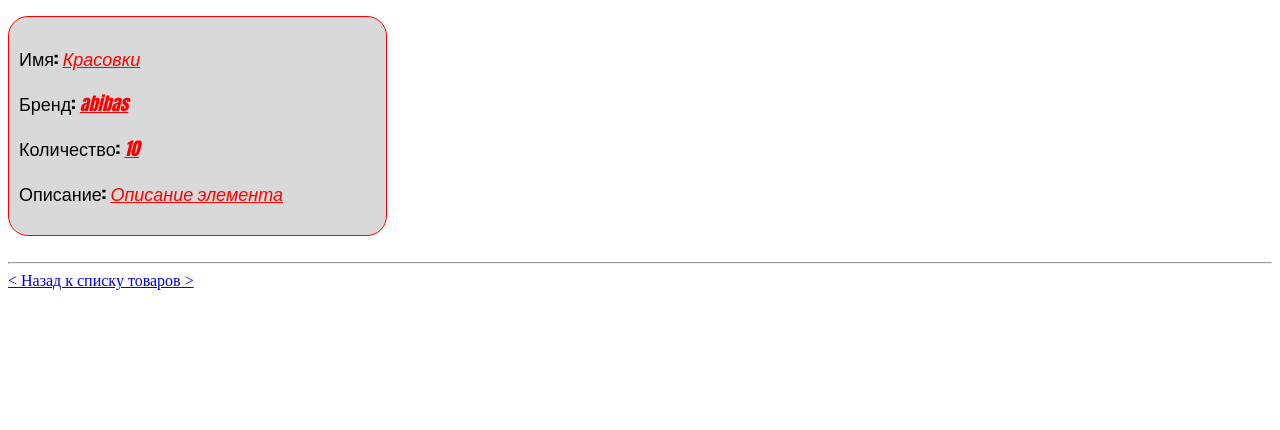
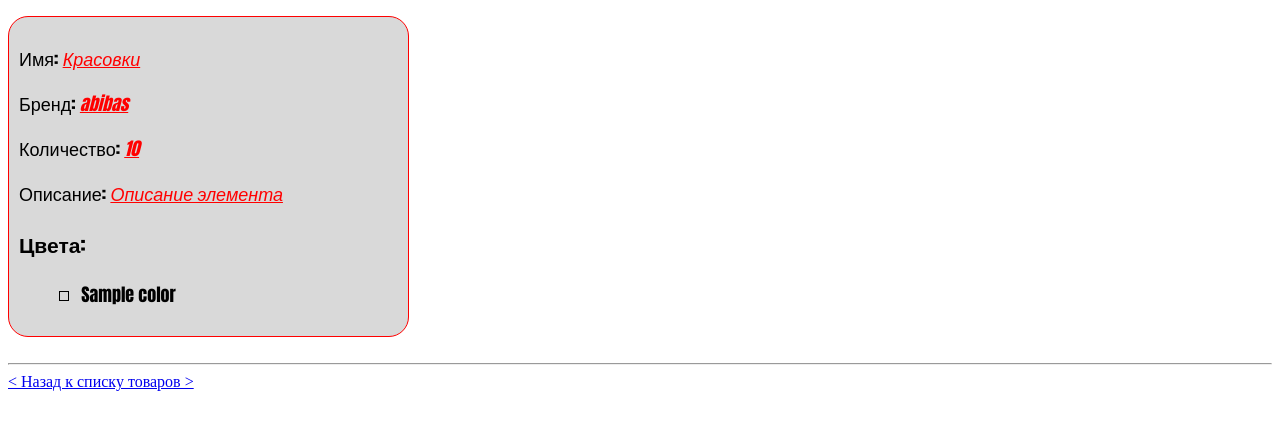
Before and after one commit to Vansilkn/FirstDjango_24082025, a Django app: page /item/1/ in a window 1280 px wide. Shown: the part 48-478 px from the top of the page. Run offline with Django 5.2, Linux system fonts and the light colour scheme; data comes from the database, SQL or seed files in the repository; tables that the repository leaves empty hold one stand-in row (values such as "Sample post").

Commit message:
Done.M4:Part2,_task1-2

```diff
--- a/MainApp/models.py
+++ b/MainApp/models.py
@@ -2,9 +2,20 @@ from django.db import models
 
 
 # Create your models here.
+
+class Color(models.Model):
+   name = models.CharField(max_length=32)
+
+   def __repr__(self):
+       return f"Color({self.name})"
+
 
 class Item(models.Model):
     name  = models.CharField(max_length=100)
     brand = models.CharField(max_length=100)
     count = models.PositiveIntegerField()
     description = models.TextField(max_length=300, default="Описание элемента")
+    colors = models.ManyToManyField(to=Color)
+
+    def __repr__(self):
+        return f"Item({self.name})"
--- /dev/null
+++ b/MainApp/static/MainApp/color.css
@@ -0,0 +1,54 @@
+.menu{
+    padding: 2px;
+    overflow: auto;
+}
+.menu li:nth-child(1){
+    border-right: 1px solid;
+    padding-right: 10px;
+}
+.menu li:nth-child(2){
+    border-right: 1px solid;
+    padding-right: 10px;
+}
+.menu li:nth-child(3){
+    border-right: 1px solid;
+    padding-right: 10px;
+}
+.menu li:nth-child(4){
+    border-right: 1px solid;
+    padding-right: 10px;
+}
+.menu li{
+    float: left;
+    margin: 5px;
+    list-style: none;
+    text-transform: uppercase;
+}
+
+.div_bloc{
+    font-family:Impact,Arial, Verdana;
+    font-size: 18px;
+    border: 1px solid red;
+    border-radius: 20px;
+    background: #d9d9d9;
+    width: calc(30%);
+    min-width: 200px;
+    padding: 10px
+}
+u {
+    color: red
+}
+
+
+.color-box {
+    display: inline-block;
+    width: 8px;
+    height: 8px;
+    margin-right: 8px;
+    border: 1px solid #000;
+    vertical-align: middle;
+}
+
+.ul_no_mark {
+    list-style-type: none;
+}
--- a/MainApp/views.py
+++ b/MainApp/views.py
@@ -34,7 +34,8 @@ def get_item(request, item_id:int ):
     except ObjectDoesNotExist:
         return render(request, "errors.html", {"errors": [f"""Товар с id={item_id} не найден"""]})
     else:
-        context = {"item": item}
+        colors = item.colors.all()
+        context = {"item": item, "colors": colors}
         return render(request, "item_page.html", context)
 
 
--- a/templates/item_page.html
+++ b/templates/item_page.html
@@ -1,13 +1,19 @@
 {% extends "base.html" %}
 
+{% load static %}
+
 {% block title %}Item page{% endblock %}
+
+{% block style %}
+    <link rel="stylesheet" href="{% static "MainApp/color.css" %}">
+{% endblock  %}
 
 {% block content %}
     {{ block.super }}
 
     <div class = "div_bloc">
         <div class="">
-            <p>Имя: <i><u>{{item.name}}</u></i></p>
+            <p>Имя: <i><u>{{item.name | capfirst}}</u></i></p>
         </div>
         <div class="">
             <p>Бренд: <i><u>{{item.brand}}</u></i></p>
@@ -18,9 +24,20 @@
         <div class="">
             <p>Описание: <i><u>{{item.description}}</u></i></p>
         </div>
+        <h3>Цвета:</h3>
+        <ul class="ul_no_mark">
+            {% for color in colors %}
+                <li>
+                    <span class="color-box" style="background-color: {{color.name}};"></span>  {{ color.name }}
+                </li>
+            {% empty %}
+                <p> Информация по цветам отсутствует.</p>
+            {% endfor %}
+        </ul>
+
     </div>
     <br><hr>
 
-    {% include "footer.html" %}
+    {% include "inc_1.html" %}
 
 {% endblock  %}
```
Also changed, not shown: MainApp/migrations/0003_color_item_color.py (added), MainApp/migrations/0004_rename_color_item_colors.py (added), templates/inc_1.html (renamed from templates/footer.html).
